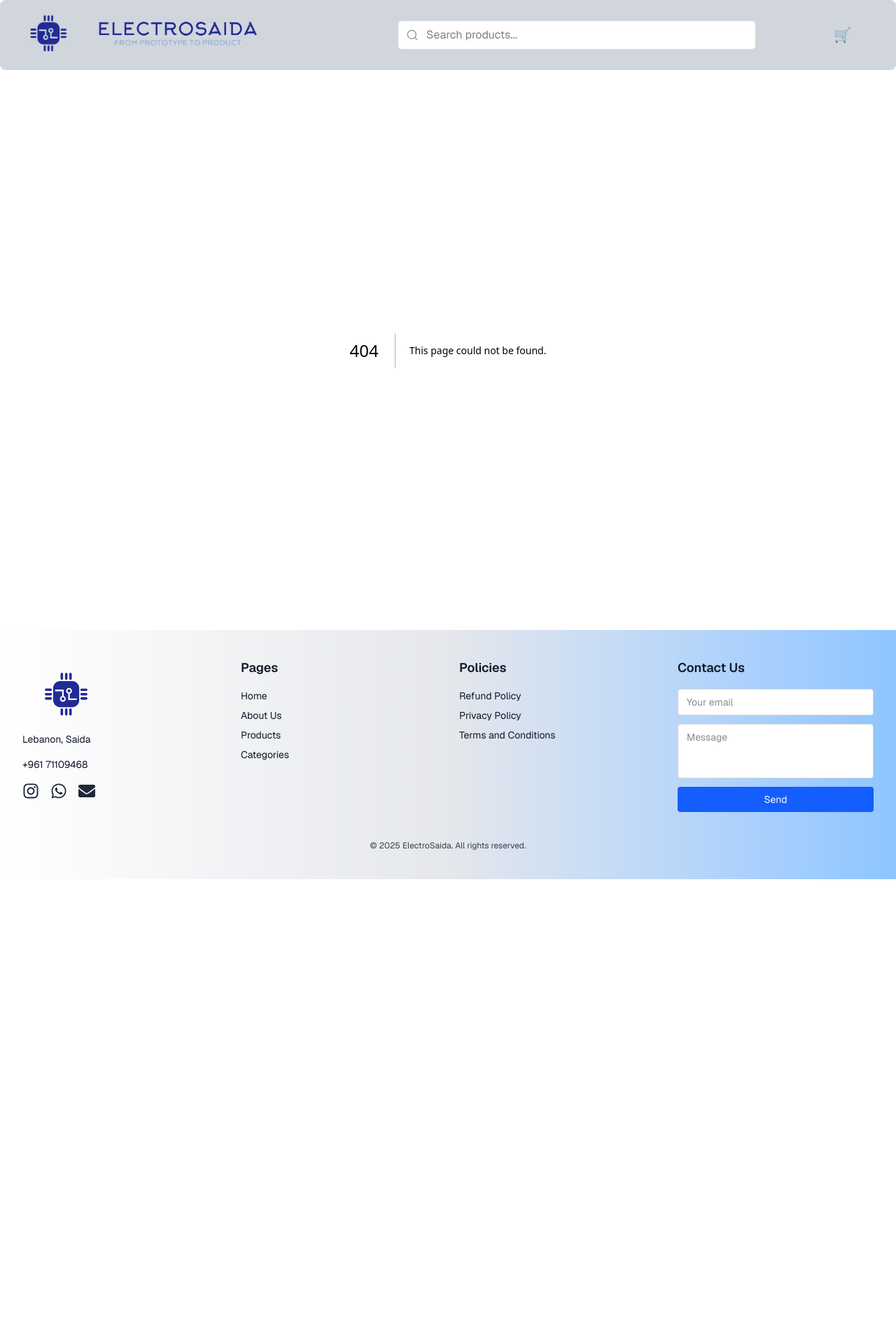
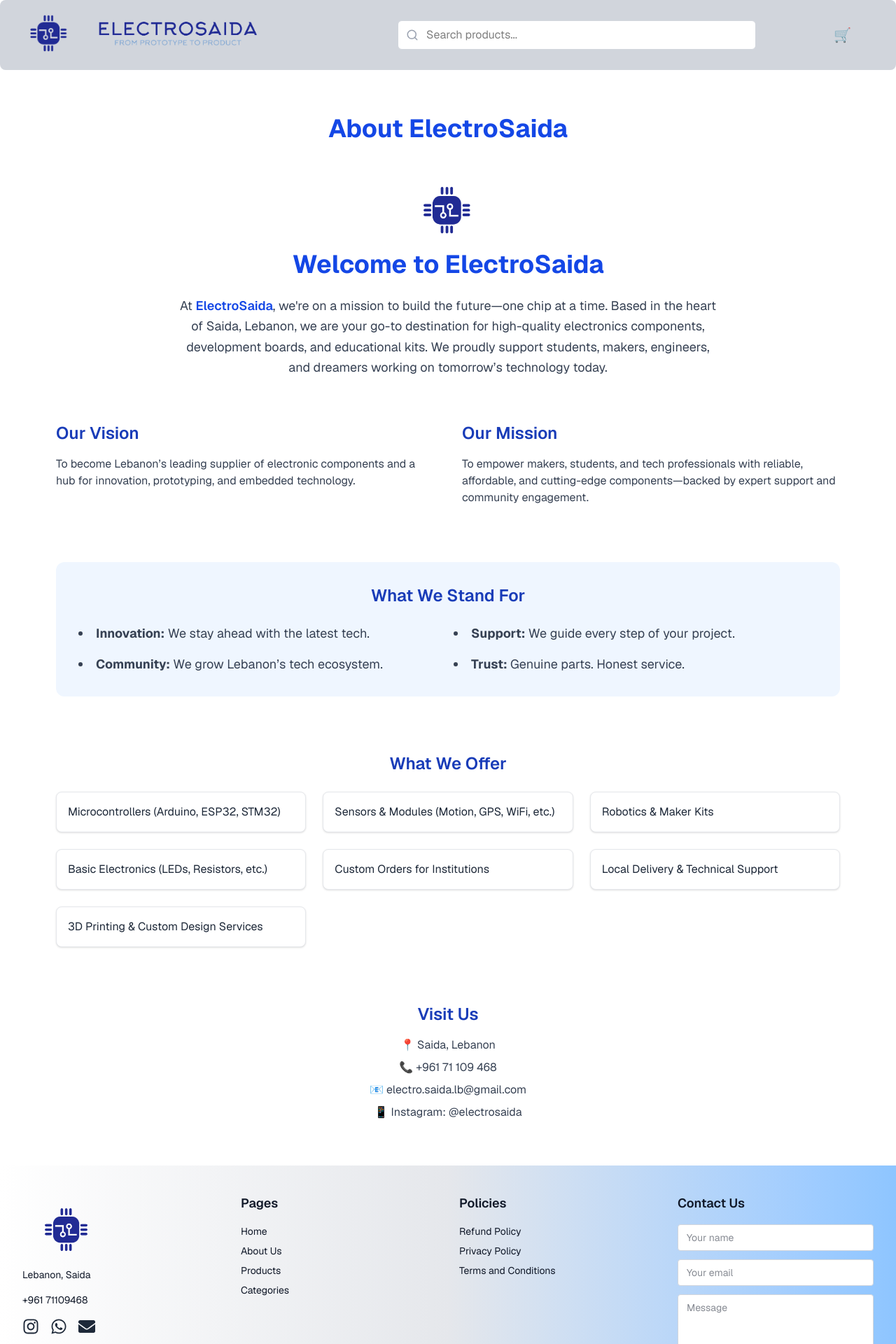
Before and after one commit to DJPaties/electrosaida-frontend, a Next.js app: page /about-us in a window 1280 px wide. Before the commit this address had no page. Shown: the top 1920 px of the page at 70% size. Before the commit the page ends 1256 px from the top, so only its background shows below. Built offline with nearby package versions, Linux system fonts and the light colour scheme.

Commit message:
final touches

```diff
--- /dev/null
+++ b/app/about-us/page.tsx
@@ -0,0 +1,111 @@
+"use client";
+
+import Image from "next/image";
+
+export default function AboutUs() {
+  return (
+    <main className="max-w-6xl mx-auto px-4 py-16">
+      {/* Title */}
+      <h1 className="text-4xl font-bold text-center text-blue-700 mb-10">
+        About ElectroSaida
+      </h1>
+
+      {/* Intro Section with Logo */}
+<section className="mb-16 text-center">
+  <div className="flex flex-col items-center justify-center mb-6">
+    <Image
+      src="/assets/logos/icon_no_white_edges.png" // <-- Make sure this path is correct
+      alt="ElectroSaida Logo"
+      width={140}
+      height={140}
+      className="mb-4"
+    />
+    <h1 className="text-3xl sm:text-4xl font-bold text-blue-700">
+      Welcome to ElectroSaida
+    </h1>
+  </div>
+  <p className="text-lg text-gray-700 max-w-3xl mx-auto leading-relaxed">
+    At <span className="font-semibold text-blue-700">ElectroSaida</span>,
+    we're on a mission to build the future—one chip at a time. Based in
+    the heart of Saida, Lebanon, we are your go-to destination for
+    high-quality electronics components, development boards, and
+    educational kits. We proudly support students, makers, engineers, and
+    dreamers working on tomorrow’s technology today.
+  </p>
+
+</section>
+
+
+      {/* Values Section */}
+      <section className="grid md:grid-cols-2 gap-10 items-start mb-20">
+        <div>
+          <h2 className="text-2xl font-semibold mb-4 text-blue-800">
+            Our Vision
+          </h2>
+          <p className="text-gray-700">
+            To become Lebanon’s leading supplier of electronic components and a
+            hub for innovation, prototyping, and embedded technology.
+          </p>
+        </div>
+
+        <div>
+          <h2 className="text-2xl font-semibold mb-4 text-blue-800">
+            Our Mission
+          </h2>
+          <p className="text-gray-700">
+            To empower makers, students, and tech professionals with reliable,
+            affordable, and cutting-edge components—backed by expert support and
+            community engagement.
+          </p>
+        </div>
+      </section>
+
+      {/* Core Values Section */}
+      <section className="bg-blue-50 rounded-xl p-8 mb-20">
+        <h2 className="text-2xl font-semibold mb-6 text-blue-800 text-center">
+          What We Stand For
+        </h2>
+        <ul className="grid sm:grid-cols-2 gap-4 text-gray-700 text-lg list-disc list-inside">
+          <li><strong>Innovation:</strong> We stay ahead with the latest tech.</li>
+          <li><strong>Support:</strong> We guide every step of your project.</li>
+          <li><strong>Community:</strong> We grow Lebanon’s tech ecosystem.</li>
+          <li><strong>Trust:</strong> Genuine parts. Honest service.</li>
+        </ul>
+      </section>
+
+      {/* Services Section */}
+      <section className="mb-20">
+        <h2 className="text-2xl font-semibold mb-6 text-blue-800 text-center">
+          What We Offer
+        </h2>
+        <div className="grid sm:grid-cols-2 lg:grid-cols-3 gap-6 text-gray-800">
+          {[
+            "Microcontrollers (Arduino, ESP32, STM32)",
+            "Sensors & Modules (Motion, GPS, WiFi, etc.)",
+            "Robotics & Maker Kits",
+            "Basic Electronics (LEDs, Resistors, etc.)",
+            "Custom Orders for Institutions",
+            "Local Delivery & Technical Support",
+            "3D Printing & Custom Design Services", // 🆕
+          ].map((item, index) => (
+            <div
+              key={index}
+              className="bg-white rounded-lg border border-gray-200 shadow-sm p-4 hover:shadow-md transition"
+            >
+              {item}
+            </div>
+          ))}
+        </div>
+      </section>
+
+      {/* Contact and Location */}
+      <section className="text-center">
+        <h2 className="text-2xl font-semibold mb-4 text-blue-800">Visit Us</h2>
+        <p className="text-gray-700 mb-2">📍 Saida, Lebanon</p>
+        <p className="text-gray-700 mb-2">📞 +961 71 109 468</p>
+        <p className="text-gray-700 mb-2">📧 electro.saida.lb@gmail.com</p>
+        <p className="text-gray-700">📱 Instagram: @electrosaida</p>
+      </section>
+    </main>
+  );
+}
--- a/app/page.tsx
+++ b/app/page.tsx
@@ -338,7 +338,7 @@ export default function Home() {
         >
           {horizontalProducts.map((product) => (
             <SwiperSlide key={product.id}>
-              <div className="mx-auto max-w-[250px]">
+              <div className="mx-auto ">
                 <ProductCard {...product} />
               </div>
             </SwiperSlide>
--- a/components/Footer.tsx
+++ b/components/Footer.tsx
@@ -2,9 +2,71 @@
 
 import Image from "next/image";
 import Link from "next/link";
+import { useRef, useState } from "react";
 import { FaInstagram, FaWhatsapp, FaEnvelope } from "react-icons/fa";
+import emailjs from "emailjs-com";
+import toast from "react-hot-toast";
 
 export default function Footer() {
+  // State for contact form
+  const [userInput, setUserInput] = useState({
+    name: "",
+    email: "",
+    message: ""
+  });
+
+  const handleChange = (e: React.ChangeEvent<HTMLInputElement | HTMLTextAreaElement>) => {
+    const { name, value } = e.target;
+    setUserInput(prev => ({
+      ...prev,
+      [name]: value
+    }));
+  };
+
+  const handleSubmit = async (e: React.FormEvent) => {
+    e.preventDefault();
+
+    // Validate input
+    if (!userInput.email || !userInput.message) {
+      toast.error("Please fill in required fields");
+      return;
+    }
+
+    try {
+      const serviceID = process.env.NEXT_PUBLIC_EMAILJS_SERVICE_ID;
+      const templateID = process.env.NEXT_PUBLIC_EMAILJS_TEMPLATE_ID;
+      const userID = process.env.NEXT_PUBLIC_EMAILJS_PUBLIC_KEY;
+
+      if (!serviceID || !templateID || !userID) {
+        throw new Error("EmailJS configuration is missing");
+      }
+
+      // Send email
+      await emailjs.send(
+        serviceID,
+        templateID,
+        {
+          to_email: "electrosaida@gmail.com", // Fixed recipient
+          from_name: userInput.name || "Anonymous",
+          from_email: userInput.email,
+          message: userInput.message
+        },
+        userID
+      );
+
+      // Success handling
+      toast.success("Message sent successfully!");
+      setUserInput({
+        name: "",
+        email: "",
+        message: ""
+      });
+    } catch (error) {
+      console.error("Email sending failed:", error);
+      toast.error("Failed to send message. Please try again later.");
+    }
+  };
+
   return (
     <footer className="w-full mt-auto bg-gradient-to-r from-white via-gray-200 to-blue-300 text-gray-900 px-4 sm:px-6 lg:px-8 py-10">
       <div className="max-w-7xl mx-auto grid grid-cols-1 md:grid-cols-2 lg:grid-cols-4 gap-8 text-center sm:text-left">
@@ -73,18 +135,37 @@ export default function Footer() {
           </ul>
         </div>
 
-      {/* Column 4: Contact Form */}
+        {/* Contact Form */}
         <div className="flex flex-col items-center sm:items-start">
           <h3 className="font-semibold text-lg mb-4">Contact Us</h3>
-        <form className="flex flex-col space-y-3 w-full max-w-xs sm:max-w-none">
+          <form
+            onSubmit={handleSubmit}
+            className="flex flex-col space-y-3 w-full max-w-xs sm:max-w-none"
+          >
+            <input
+              type="text"
+              name="name"
+              placeholder="Your name"
+              value={userInput.name}
+              onChange={handleChange}
+              className="w-full bg-white border border-gray-300 text-gray-900 px-3 py-2 rounded text-sm focus:outline-none focus:ring-2 focus:ring-blue-400"
+            />
             <input
               type="email"
+              name="email"
               placeholder="Your email"
+              required
+              value={userInput.email}
+              onChange={handleChange}
               className="w-full bg-white border border-gray-300 text-gray-900 px-3 py-2 rounded text-sm focus:outline-none focus:ring-2 focus:ring-blue-400"
             />
             <textarea
+              name="message"
               placeholder="Message"
               rows={3}
+              required
+              value={userInput.message}
+              onChange={handleChange}
               className="w-full bg-white border border-gray-300 text-gray-900 px-3 py-2 rounded text-sm focus:outline-none focus:ring-2 focus:ring-blue-400 resize-none"
             />
             <button
--- a/components/ProductCard.tsx
+++ b/components/ProductCard.tsx
@@ -1,4 +1,3 @@
-// Updated ProductCard.tsx
 "use client";
 
 import React, { useState } from "react";
@@ -8,7 +7,6 @@ import ProductModal from "./ProductModal";
 import Link from "next/link";
 import { useCart } from "./CartContext";
 import { toast } from "react-hot-toast";
-
 
 interface ProductCardProps {
   id: string;
@@ -32,6 +30,7 @@ export default function ProductCard({
   const [hovered, setHovered] = useState(false);
   const [modalOpen, setModalOpen] = useState(false);
   const { addToCart } = useCart();
+
   const handleAddToCart = (e: React.MouseEvent) => {
     e.preventDefault();
     e.stopPropagation();
@@ -47,8 +46,9 @@ export default function ProductCard({
   onMouseEnter={() => setHovered(true)}
   onMouseLeave={() => setHovered(false)}
 >
-        {/* Image */}
+  {/* Image & overlay area */}
   <div className="relative w-full h-64 overflow-hidden">
+    {/* Product Images */}
     <Image
       src={image}
       alt={name}
@@ -64,10 +64,15 @@ export default function ProductCard({
       className={`object-contain absolute transition-opacity duration-500 ease-in-out ${hovered ? "opacity-100" : "opacity-0"}`}
     />
 
-          {/* Hover Buttons */}
-          <div
-            className={`absolute top-2 right-2 flex flex-col gap-2 transition-opacity duration-300 ${hovered ? "opacity-100" : "opacity-0"} hidden md:flex`}
-          >
+    {/* Stock Label */}
+    <div className="absolute top-2 left-2 z-20">
+      <span className={`px-3 py-1 text-xs font-semibold rounded-full ${inStock ? "bg-green-100 text-green-700" : "bg-red-100 text-red-600"}`}>
+        {inStock ? "In Stock" : "Out of Stock"}
+      </span>
+    </div>
+
+    {/* Hover Action Buttons */}
+    <div className="absolute top-2 right-2 z-20 flex flex-col gap-2">
       <button
         className="p-2 bg-gray-100 rounded-full shadow hover:bg-yellow-400 transition-colors"
         onClick={(e) => {
@@ -87,33 +92,13 @@ export default function ProductCard({
     </div>
   </div>
 
-        {/* Details */}
-        <div className="flex items-center justify-center mt-2 gap-2 flex-wrap">
+  {/* Product Details */}
+  <div className="flex flex-col items-center justify-center gap-2 px-4 py-4">
+    <h3 className="text-center font-semibold text-gray-800 line-clamp-1">{name}</h3>
     <span className="text-blue-600 font-bold text-lg">${price.toFixed(2)}</span>
-          <span className={`text-sm font-medium ${inStock ? "text-green-600" : "text-red-500"}`}>
-            {inStock ? "In Stock" : "Out of Stock"}
-          </span>
-
-          <div className="flex gap-2 ml-4 md:hidden">
-            <button
-              className="p-2 bg-gray-100 rounded-full shadow hover:bg-yellow-400 transition-colors"
-              onClick={(e) => {
-                e.preventDefault();
-                e.stopPropagation();
-                setModalOpen(true);
-              }}
-            >
-              <FiEye className="text-xl text-blue-600" />
-            </button>
-            <button
-              className="p-2 bg-gray-100 rounded-full shadow hover:bg-yellow-400 transition-colors"
-              onClick={handleAddToCart}
-            >
-              <FiShoppingCart className="text-xl text-blue-600" />
-            </button>
-          </div>
   </div>
 </Link>
+
 
       {modalOpen && (
         <ProductModal
--- a/components/ProductModal.tsx
+++ b/components/ProductModal.tsx
@@ -23,8 +23,14 @@ export default function ProductModal({
   onClose,
 }: ProductModalProps) {
   return (
-    <div className="fixed inset-0 z-50 bg-black/50 flex justify-center items-center p-4">
-      <div className="bg-white max-w-md w-full rounded-lg shadow-lg p-6 relative">
+    <div
+      className="fixed inset-0 z-50 bg-black/50 flex justify-center items-center p-4"
+      onClick={onClose} // Handle click on background
+    >
+      <div
+        className="bg-white max-w-md w-full rounded-lg shadow-lg p-6 relative"
+        onClick={(e) => e.stopPropagation()} // Prevent click inside modal from closing
+      >
         <button
           className="absolute top-4 right-4 text-gray-600 hover:text-red-500"
           onClick={onClose}
@@ -42,9 +48,13 @@ export default function ProductModal({
             />
           </div>
           <h2 className="text-2xl font-bold text-gray-800">{name}</h2>
-          <p className="mt-2 text-gray-600 text-sm">{description || "No description available."}</p>
+          <p className="mt-2 text-gray-600 text-sm">
+            {description || "No description available."}
+          </p>
           <div className="mt-4 flex items-center gap-4">
-            <span className="text-lg font-semibold text-blue-600">${price.toFixed(2)}</span>
+            <span className="text-lg font-semibold text-blue-600">
+              ${price.toFixed(2)}
+            </span>
             <span
               className={`text-sm font-medium ${
                 inStock ? "text-green-600" : "text-red-500"
--- a/package.json
+++ b/package.json
@@ -9,6 +9,7 @@
     "lint": "next lint"
   },
   "dependencies": {
+    "emailjs-com": "^3.2.0",
     "framer-motion": "^12.15.0",
     "keen-slider": "^6.8.6",
     "lucide-react": "^0.511.0",
```
Also changed, not shown: public/assets/logos/electrosaida_logo - Copy.png (added), 1 other file (tests, documents, lock files or other folders). Lines whose indentation alone changed are shown as unchanged.
